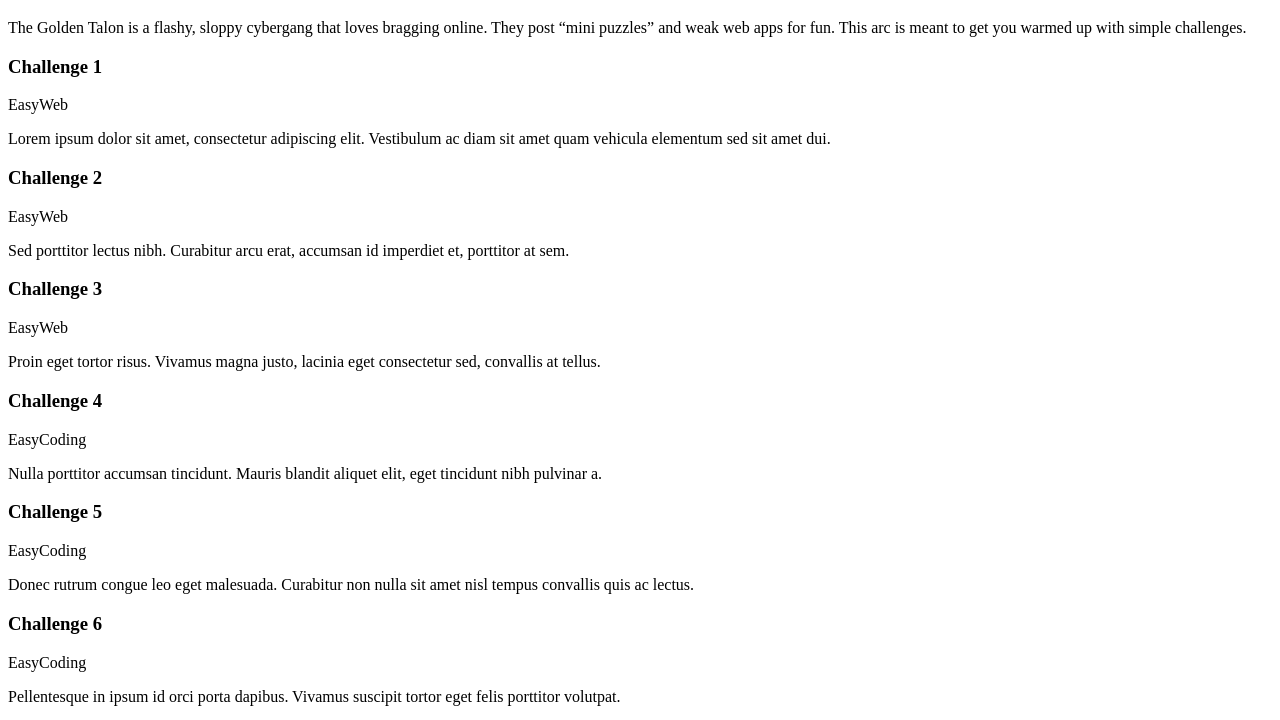
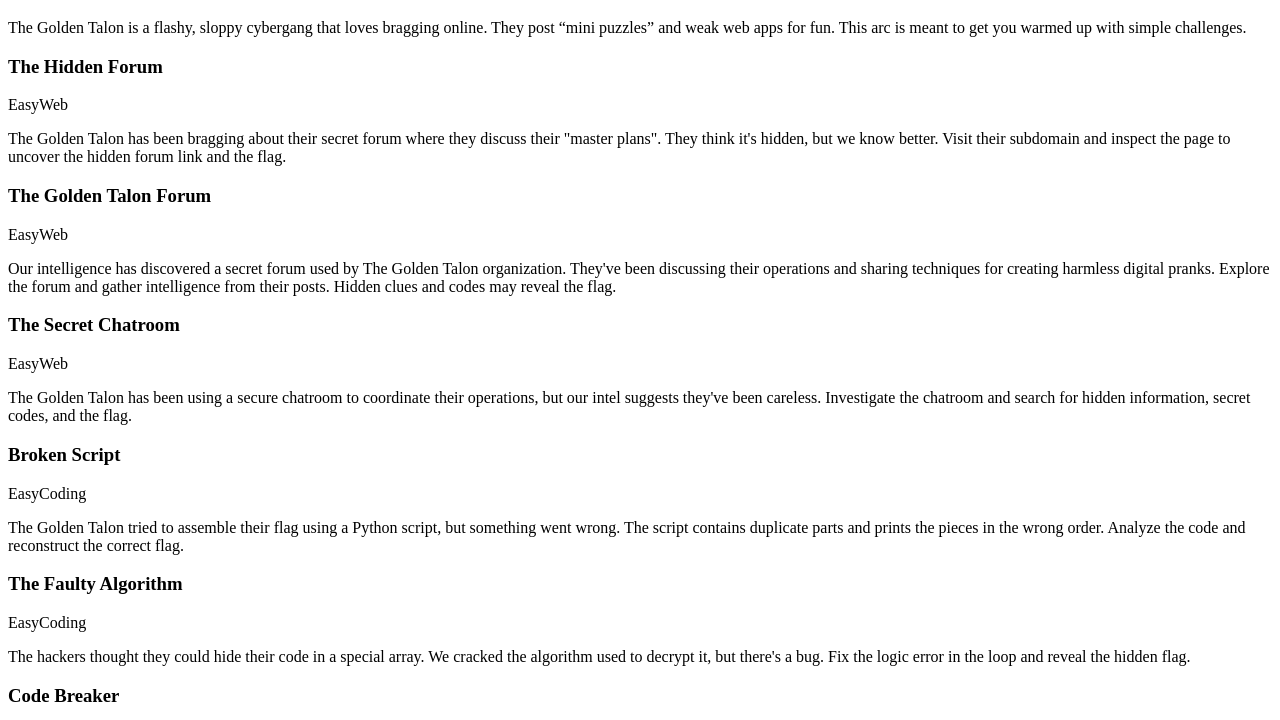
Before and after one commit to Cameron1386/CTF-Challenge, a website: page client/pages/talon/golden-talon.html in a window 1280 px wide. Shown: the part 657-1377 px from the top of the page. Drawn offline with nearby package versions, Linux system fonts and the light colour scheme.

Commit message:
small changes

```diff
--- a/client/pages/talon/golden-talon.html
+++ b/client/pages/talon/golden-talon.html
@@ -27,34 +27,39 @@
 
             <div class="challenge-list" id="challengeList">
                 <article class="ctf-card challenge left" data-storyline="talon" data-challenge="1" data-index="0" tabindex="0">
-                    <h3>Challenge 1</h3>
+                    <h3>The Hidden Forum</h3>
                     <p class="meta"><span>Easy</span><span>Web</span></p>
-                    <p class="card-desc">Lorem ipsum dolor sit amet, consectetur adipiscing elit. Vestibulum ac diam sit amet quam vehicula elementum sed sit amet dui.</p>
+                    <p class="card-desc">The Golden Talon has been bragging about their secret forum where they discuss their "master plans". They think it's hidden, but we know better. Visit their subdomain and inspect the page to uncover the hidden forum link and the flag.</p>
                 </article>
+
                 <article class="ctf-card challenge right" data-storyline="talon" data-challenge="2" data-index="1" tabindex="0">
-                    <h3>Challenge 2</h3>
+                    <h3>The Golden Talon Forum</h3>
                     <p class="meta"><span>Easy</span><span>Web</span></p>
-                    <p class="card-desc">Sed porttitor lectus nibh. Curabitur arcu erat, accumsan id imperdiet et, porttitor at sem.</p>
+                    <p class="card-desc">Our intelligence has discovered a secret forum used by The Golden Talon organization. They've been discussing their operations and sharing techniques for creating harmless digital pranks. Explore the forum and gather intelligence from their posts. Hidden clues and codes may reveal the flag.</p>
                 </article>
+
                 <article class="ctf-card challenge left" data-storyline="talon" data-challenge="3" data-index="2" tabindex="0">
-                    <h3>Challenge 3</h3>
+                    <h3>The Secret Chatroom</h3>
                     <p class="meta"><span>Easy</span><span>Web</span></p>
-                    <p class="card-desc">Proin eget tortor risus. Vivamus magna justo, lacinia eget consectetur sed, convallis at tellus.</p>
+                    <p class="card-desc">The Golden Talon has been using a secure chatroom to coordinate their operations, but our intel suggests they've been careless. Investigate the chatroom and search for hidden information, secret codes, and the flag.</p>
                 </article>
+
                 <article class="ctf-card challenge right" data-storyline="talon" data-challenge="4" data-index="3" tabindex="0">
-                    <h3>Challenge 4</h3>
+                    <h3>Broken Script</h3>
                     <p class="meta"><span>Easy</span><span>Coding</span></p>
-                    <p class="card-desc">Nulla porttitor accumsan tincidunt. Mauris blandit aliquet elit, eget tincidunt nibh pulvinar a.</p>
+                    <p class="card-desc">The Golden Talon tried to assemble their flag using a Python script, but something went wrong. The script contains duplicate parts and prints the pieces in the wrong order. Analyze the code and reconstruct the correct flag.</p>
                 </article>
+
                 <article class="ctf-card challenge left" data-storyline="talon" data-challenge="5" data-index="4" tabindex="0">
-                    <h3>Challenge 5</h3>
+                    <h3>The Faulty Algorithm</h3>
                     <p class="meta"><span>Easy</span><span>Coding</span></p>
-                    <p class="card-desc">Donec rutrum congue leo eget malesuada. Curabitur non nulla sit amet nisl tempus convallis quis ac lectus.</p>
+                    <p class="card-desc">The hackers thought they could hide their code in a special array. We cracked the algorithm used to decrypt it, but there's a bug. Fix the logic error in the loop and reveal the hidden flag.</p>
                 </article>
+
                 <article class="ctf-card challenge right" data-storyline="talon" data-challenge="6" data-index="5" tabindex="0">
-                    <h3>Challenge 6</h3>
+                    <h3>Code Breaker</h3>
                     <p class="meta"><span>Easy</span><span>Coding</span></p>
-                    <p class="card-desc">Pellentesque in ipsum id orci porta dapibus. Vivamus suscipit tortor eget felis porttitor volutpat.</p>
+                    <p class="card-desc">The Golden Talon believed mathematics could hide their flag forever. Break their calculation, reverse the logic, and prove them wrong.</p>
                 </article>
             </div>
         </div>
```
Also changed, not shown: server/server.js (+12 -3 lines).
